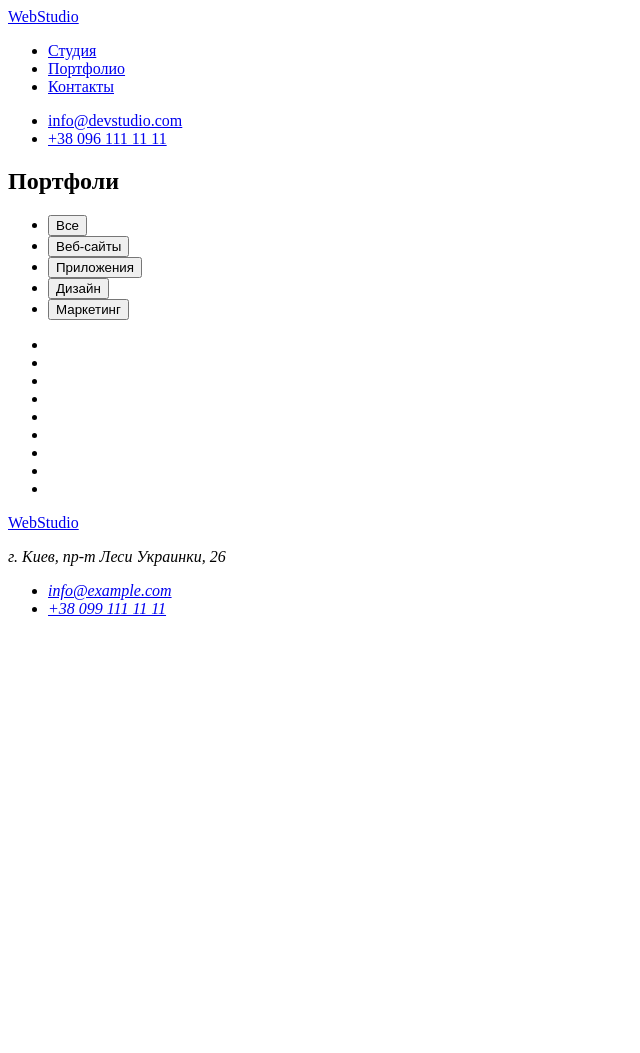
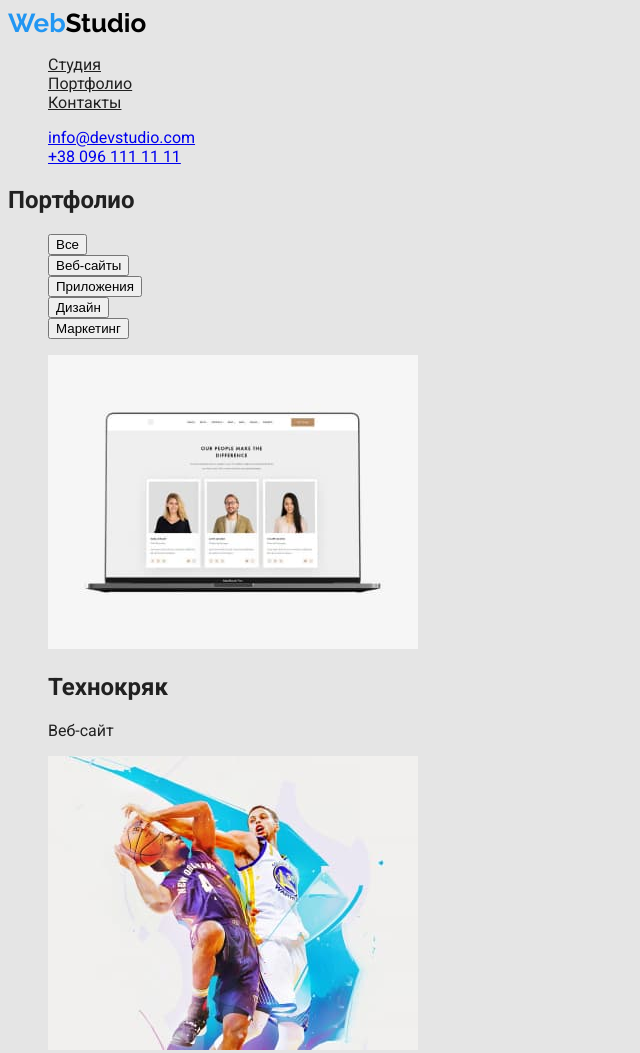
Before and after one commit to RipVanFishing/goit-markup-hw-02, a plain HTML site: page portfolio.html in a window 1280 px wide. Shown: the top 1053 px of the page, without its empty margins (0-640 px from the left). Before the commit the page ends 800 px from the top, so only its background shows below. Drawn offline with Linux system fonts and the light colour scheme.

Commit message:
add styles

```diff
--- a/css/styles.css
+++ b/css/styles.css
@@ -0,0 +1,48 @@
+/* основной #212121 */
+/* второстепенный #2196F3 */
+/* дополнительный #fff */
+/* задний фон #E5E5E5; */
+:root {
+  --brand-color: #212121;
+  --accent-color: #2196f3;
+  --background-color: #e5e5e5;
+}
+
+body {
+  font-family: 'Roboto', 'Raleway', sans-serif;
+  color: var(--brand-color);
+  background-color: var(--background-color);
+}
+
+ul {
+  list-style: none;
+}
+/* Header */
+.logo {
+  text-decoration: none;
+  font-family: Raleway;
+  font-style: normal;
+  font-weight: bold;
+  font-size: 26px;
+  line-height: 31px;
+  color: var(--accent-color);
+}
+.logo-navigation {
+  color: #000;
+}
+.site-nav a {
+  color: var(--brand-color);
+}
+.site-nav a:hover,
+.site-nav a:focus {
+  color: var(--accent-color);
+}
+
+.contact-header {
+  color: #757575;
+}
+
+.contact-header:hover,
+.contact-header:focus {
+  color: var(--accent-color);
+}
--- a/portfolio.html
+++ b/portfolio.html
@@ -5,55 +5,81 @@
     <meta http-equiv="X-UA-Compatible" content="IE=edge">
     <meta name="viewport" content="width=device-width, initial-scale=1.0">
     <title>Портфолио</title>
-    <link rel="stylesheet" href="./css/styles.css"></link>
+    <link rel="preconnect" href="https://fonts.googleapis.com">
+    <link rel="preconnect" href="https://fonts.gstatic.com" crossorigin>
+    <link href="https://fonts.googleapis.com/css2?family=Raleway:wght@700&family=Roboto:wght@400;500;700;900&display=swap"
+        rel="stylesheet">
+    <link href="https://fonts.googleapis.com/css2?family=Roboto:wght@400;500;700;900&display=swap" rel="stylesheet">
+    <link rel="stylesheet" href="./css/styles.css"/>
 </head>
-<header><div>
-    <a href="#">WebStudio </a>
+<body>
 
-    <nav>
+<header><div class="section-navigation">
+    <a class="logo" href="./index.html">Web<span class="logo-navigation">Studio<span></a>
+
+    <nav class="site-nav">
         <ul>
-            <li><a href="#">Студия</a></li>
+            <li><a href="./index.html">Студия</a></li>
             <li><a href="#">Портфолио</a></li>
             <li><a href="#">Контакты</a></li>
         </ul>
     </nav>
-    <ul>
+    <ul class:="contact-header">
         <li><a href="mailto:">info@devstudio.com</a></li>
         <li><a href="tel:">+38 096 111 11 11</a></li>
     </ul>
 </div>
 </header>
-<body>
+<main>
+
   <section class="about">
-      <h1> Портфоли</h1>
-    <div>
+      <h1> Портфолио</h1>
+    <div class="filter">
      <ul>
           <li><button type="button">Все</button></li>
           <li><button type="button">Веб-сайты</button></li>
           <li><button type="button">Приложения</button></li>
           <li><button type="button">Дизайн</button></li>
-          <li><button type="button">Маркетинг</button></button></li>
+          <li><button type="button">Маркетинг</button></li>
     </ul>
     </div>
-    <div>
+    <div class="project">
     <ul>
-          <li><img src="" alt=""></li>
-          <li><img src="" alt=""></li>
-          <li><img src="" alt=""></li>
-          <li><img src="" alt=""></li>
-          <li><img src="" alt=""></li>
-          <li><img src="" alt=""></li>
-          <li><img src="" alt=""></li>
-          <li><img src="" alt=""></li>
-          <li><img src="" alt=""></li>
+          <li><img src="./images/portfolio/1.jpg" alt="Веб-сайт" width="370"></li>
+          <h2>Технокряк</h2>
+          <p>Веб-сайт</p>
+          <li><img src="./images/portfolio/2.jpg" alt="Дизайн" width="370"></li>
+          <h2>Постер New Orlean vs Golden Star</h2>
+          <p>Дизайн</p>
+          <li><img src="./images/portfolio/3.jpg" alt="Приложение" width="370"></li>
+          <h2>Ресторан Seafood</h2>
+          <p>Приложение</p>
+          <li><img src="./images/portfolio/4.jpg" alt="Маркетинг" width="370"></li>
+          <h2>Проект Prime</h2>
+          <p>Маркетинг</p>
+          <li><img src="./images/portfolio/5.jpg" alt="Приложение" width="370"></li>
+          <h2>Проект Boxes</h2>
+          <p>Приложение</p>
+          <li><img src="./images/portfolio/6.jpg" alt="Веб-сайт" width="370"></li>
+          <h2>Inspiration has no Borders</h2>
+          <p>Веб-сайт</p>
+          <li><img src="./images/portfolio/7.jpg" alt="Дизайн" width="370"></li>
+          <h2>Издание Limited Edition</h2>
+          <p>Дизайн</p>
+          <li><img src="./images/portfolio/8.jpg" alt="Маркетинг" width="370"></li>
+          <h2>Проект LAB</h2>
+          <p>Маркетинг</p>
+          <li><img src="./images/portfolio/9.jpg" alt="Приложение" width="370"></li>
+          <h2>Growing Business</h2>
+          <p>Приложение</p>
     </ul>
     </div>
   </section>
-</body>
+</main>
 
 <footer>
     <a href="#">WebStudio</a>
-    <address>
+    <address class="contact-footer">
         <p>г. Киев, пр-т Леси Украинки, 26 </p>
         <ul>
             <li><a href="mailto:">info@example.com </a></li>
@@ -61,4 +87,5 @@
         </ul>
     </address>
 </footer>
+</body>
 </html>
```
Also changed, not shown: index.html (+8 -3 lines), images/portfolio/1.jpg (added), images/portfolio/2.jpg (added), images/portfolio/3.jpg (added), images/portfolio/4.jpg (added), images/portfolio/5.jpg (added), images/portfolio/6.jpg (added), images/portfolio/7.jpg (added), images/portfolio/8.jpg (added), images/portfolio/9.jpg (added).
